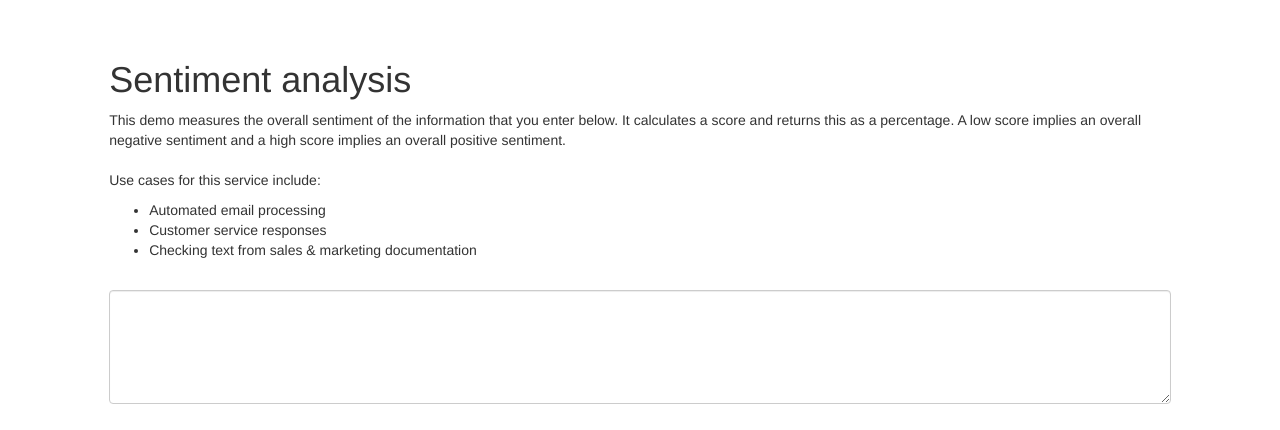
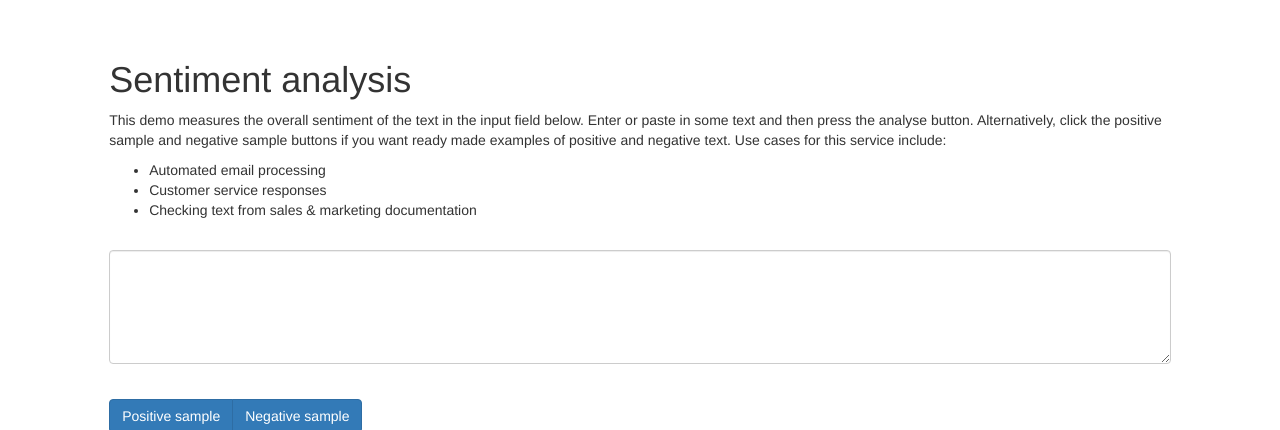
Before and after one commit to bialogic/DjangoApplicactionOld, a Django app: template ProjectA/firstapp/templates/SentimentAnalysis.html in a window 1280 px wide. Shown: the part 52-482 px from the top of the page. Run offline with Django 3.2, Linux system fonts and the light colour scheme; the template is opened without the code that fills it, so the values that code supplies are empty; some libraries are stand-ins or nearby versions.

Commit message:
Small cosmetic changes.

```diff
--- a/ProjectA/firstapp/templates/SentimentAnalysis.html
+++ b/ProjectA/firstapp/templates/SentimentAnalysis.html
@@ -14,19 +14,20 @@
     <script>
         <!-- Click event for the Home button shown in the page header -->
         function PositiveSample() {
-            document.getElementById("sent_text").value = 'The holiday was simply amazing. The food was excellent and we met some really interesting people. Relaxing on the beach in the glorious sunshine is something I definitely need to do more.';
+            document.getElementById("sent_text").value = 'We just returned from a wonderful holiday in Paris. The hotel was excellent and so was the food. It was our first holiday in some time and we definitely enjoyed the break. I am giving our hotel a five star rating when we get home and I will definitely consider going there again next year.';
         }
 
         <!-- Click event for the About button shown in the page header -->
         function NegativeSample() {
-            document.getElementById("sent_text").value = 'Well I do not want to go through that ordeal again. It was a complete nightmare. Spending 8 hours in traffic with nobody to talk to is just the worst possible way to spend a day.';
+            document.getElementById("sent_text").value = 'What an awful holiday! There was a five hour flight delay and the cabin crew were rude beyond belief. The hotel was dirty and I would not feed my dog with the food they served us. I will definitely not be going back there again. I am giving our hotel a zero star rating when I get home.';
         }
     </script>
 {% endblock header %}
 {% block content %}
     <br>
     <h1>Sentiment analysis</h1>
-    <p>This demo measures the overall sentiment of the information that you enter below. It calculates a score and returns this as a percentage. A low score implies an overall negative sentiment and a high score implies an overall positive sentiment.<br><br>Use cases for this service include:<br></p>
+    <p>This demo measures the overall sentiment of the text in the input field below. Enter or paste in some text and then press the analyse button. Alternatively, click the positive sample and negative sample buttons if you want ready made examples of positive and negative text.
+    Use cases for this service include:<br></p>
       <ul>
     <li>Automated email processing</li>
     <li>Customer service responses</li>
@@ -81,12 +82,6 @@
                 {% endfor %}
             </tbody>
         </table>
-
-
-
-
-
-
     </form>
     <br>
 {% endblock content %}
--- a/ProjectA/firstapp/templates/home.html
+++ b/ProjectA/firstapp/templates/home.html
@@ -14,7 +14,7 @@
     <h3>The science bit</h3>
     <ul class="list-group">
         <li class="list-group-item">This site uses Python, Django, JQuery, Bootstrap and Google cognitive services.</li>
-        <li class="list-group-item">Each Services page shows how emerging technologues may be applied to address real world problems.</li>
+        <li class="list-group-item">Each Services page shows how emerging technologies may be applied to address real world problems.</li>
     </ul>
     <br>
     <div class="panel panel-primary">
```
